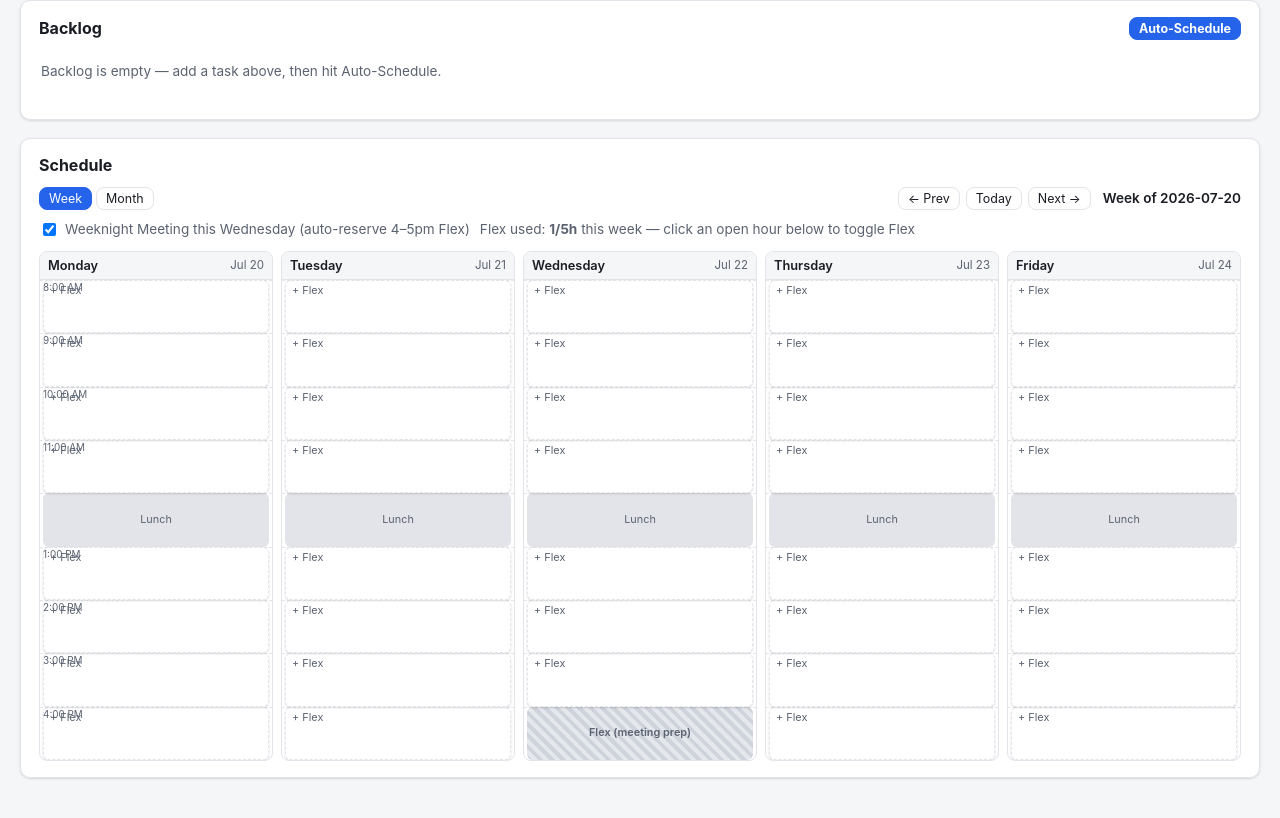
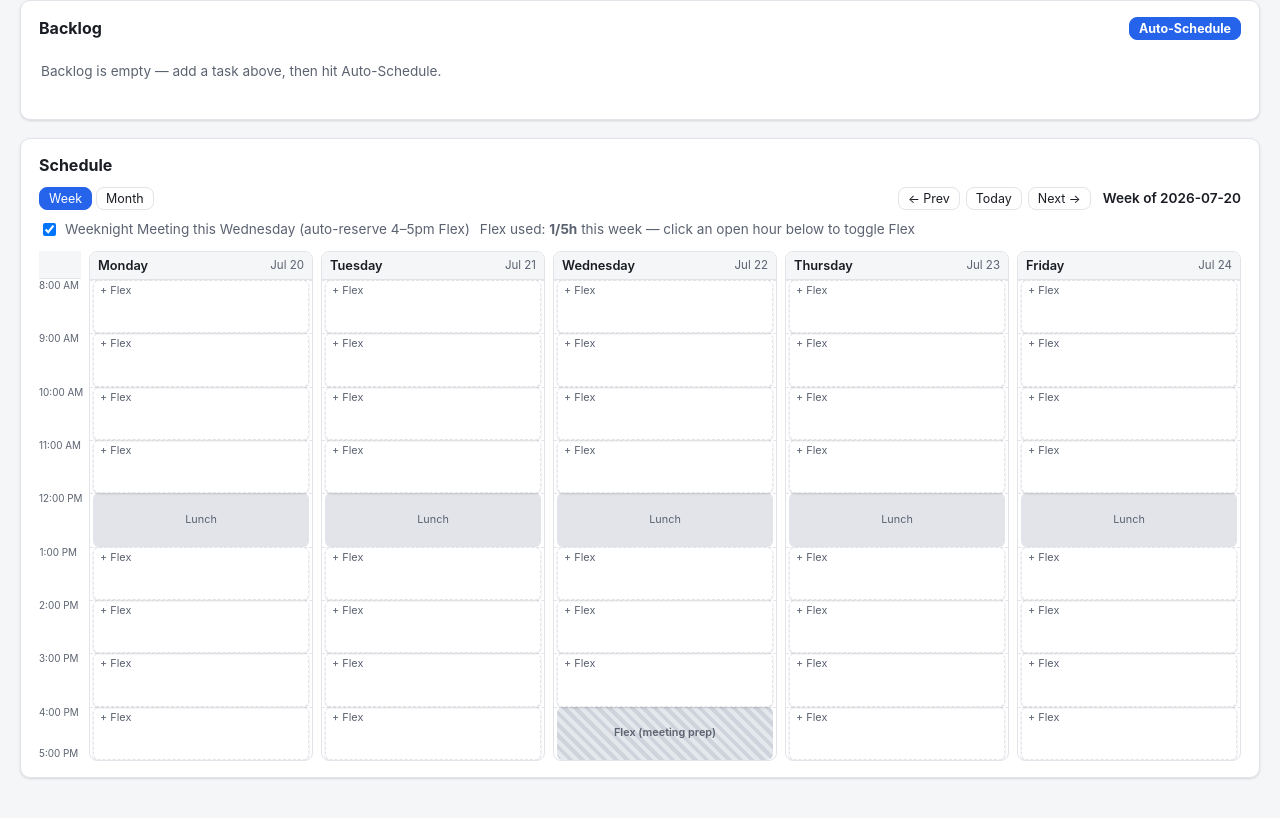
Before and after one commit to PolarCipher/Daily-Task-Schedule, a plain HTML site: page index.html in a window 1280 px wide. Shown: the part 588-1406 px from the top of the page. Drawn offline with Linux system fonts and the light colour scheme.

Commit message:
Fix time-label overlap and vertical scroll trapping in week view
Move hour labels out of the Monday column into a shared time gutter
so they never render on top of "+ Flex" or task blocks. Also fix
week-grid capturing vertical scroll: overflow-x: auto silently forces
overflow-y to auto too when unset, so a few px of label overflow was
enough to trap the mouse wheel inside the grid. overflow-y: hidden
makes the horizontal-only intent explicit; the boundary label is now
bottom-anchored so it renders inside the box instead of past it.

Co-Authored-By: Claude Sonnet 5 <noreply@anthropic.com>

```diff
--- a/app.js
+++ b/app.js
@@ -172,7 +172,21 @@
     const totalEnd = Scheduler.DAY_END;
     const rangeMin = totalEnd - totalStart;
 
+    let gutterHtml = '';
+    for (let h = totalStart; h < totalEnd; h += 60) {
+      const top = ((h - totalStart) / rangeMin) * 100;
+      gutterHtml += `<div class="hour-label" style="top:${top}%">${Scheduler.minutesToLabel(h)}</div>`;
+    }
+    // Anchored to the bottom edge instead of a top offset, so its text renders
+    // upward from the boundary and stays inside the box — a top:100% label
+    // would render *below* the box and get clipped by overflow-y: hidden.
+    gutterHtml += `<div class="hour-label" style="bottom:0">${Scheduler.minutesToLabel(totalEnd)}</div>`;
+
     let html = '<div class="week-grid">';
+    html += `<div class="time-gutter">
+      <div class="day-col-head">&nbsp;</div>
+      <div class="gutter-timeline">${gutterHtml}</div>
+    </div>`;
     for (const day of Scheduler.DAYS) {
       const dateStr = Store.dateForWeekDay(viewWeekStart, day);
       let blocksHtml = '';
@@ -207,7 +221,7 @@
       let gridHtml = '';
       for (let h = totalStart; h <= totalEnd; h += 60) {
         const top = ((h - totalStart) / rangeMin) * 100;
-        gridHtml += `<div class="hour-row" style="top:${top}%">${day === 'mon' ? Scheduler.minutesToLabel(h) : ''}</div>`;
+        gridHtml += `<div class="hour-row" style="top:${top}%"></div>`;
       }
 
       const isToday = dateStr === todayDateStr;
--- a/style.css
+++ b/style.css
@@ -165,12 +165,15 @@ input, select {
 
 /* ---- Week view ---- */
 #weekSettings { display: flex; align-items: center; gap: 10px; margin-bottom: 12px; font-size: 0.85rem; color: var(--text-dim); }
-.week-grid { display: grid; grid-template-columns: repeat(5, minmax(140px, 1fr)); gap: 8px; overflow-x: auto; }
+.week-grid { display: grid; grid-template-columns: 42px repeat(5, minmax(140px, 1fr)); gap: 8px; overflow-x: auto; overflow-y: hidden; }
+.time-gutter { display: flex; flex-direction: column; }
+.gutter-timeline { position: relative; height: 480px; }
+.hour-label { position: absolute; left: 0; right: 0; font-size: 0.62rem; color: var(--text-dim); text-align: right; padding-right: 4px; white-space: nowrap; }
 .day-col { border: 1px solid var(--border); border-radius: 8px; overflow: hidden; }
 .day-col-head { padding: 6px 8px; font-size: 0.8rem; font-weight: 600; background: var(--bg); border-bottom: 1px solid var(--border); display: flex; justify-content: space-between; }
 .day-col-head .day-flex { font-weight: 400; color: var(--text-dim); font-size: 0.72rem; }
 .day-timeline { position: relative; height: 480px; }
-.hour-row { position: absolute; left: 0; right: 0; border-top: 1px dashed var(--border); font-size: 0.62rem; color: var(--text-dim); padding-left: 3px; }
+.hour-row { position: absolute; left: 0; right: 0; border-top: 1px dashed var(--border); }
 .day-block {
   position: absolute; left: 3px; right: 3px; border-radius: 6px; padding: 3px 6px;
   font-size: 0.68rem; color: #fff; overflow: hidden; line-height: 1.25;
```
